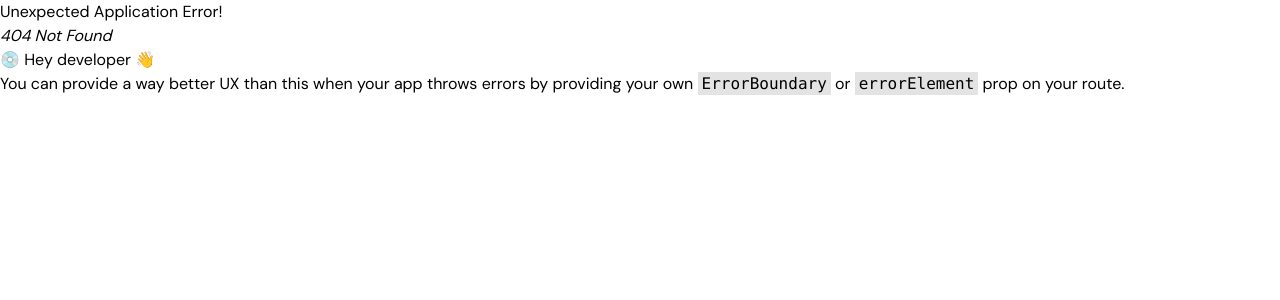
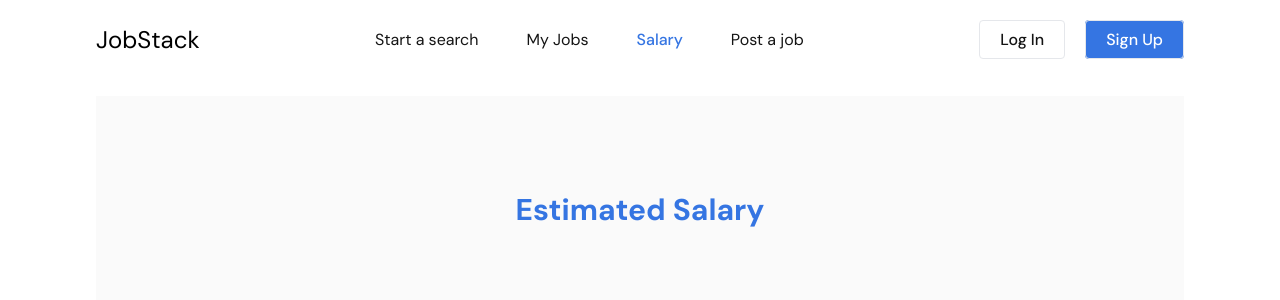
Before and after one commit to AsifAhmedSahil/job-stack-client-using-React-MongoDB-Node-Express.js-Tailwind-CSS, a React (Vite) app: page /salary in a window 1280 px wide. Before the commit this address had no page. Shown: the top 300 px of the page. Built offline with nearby package versions, Linux system fonts and the light colour scheme.

Commit message:
page header done

```diff
--- a/package.json
+++ b/package.json
@@ -10,6 +10,7 @@
     "preview": "vite preview"
   },
   "dependencies": {
+    "@tanstack/react-query": "^5.28.9",
     "localforage": "^1.10.0",
     "match-sorter": "^6.3.1",
     "react": "^18.2.0",
--- a/src/Pages/MyJobs/MyJobs.jsx
+++ b/src/Pages/MyJobs/MyJobs.jsx
@@ -3,6 +3,8 @@ import { Link } from "react-router-dom";
 import { FaEdit } from "react-icons/fa";
 import { FaTrashAlt } from "react-icons/fa";
 import Swal from "sweetalert2";
+import { useQuery } from "@tanstack/react-query";
+import PageHeader from "../../assets/Components/PageHeader";
 
 const MyJobs = () => {
   const email = "sahil@gmail.com";
@@ -10,8 +12,19 @@ const MyJobs = () => {
   const [searchText, setSearchText] = useState("");
   const [jobs, setJobs] = useState([]);
 
-  const [currentPage,setCurrentPage] = useState(1)
-  const itemPerPage = 4
+  const [currentPage, setCurrentPage] = useState(1);
+  const itemPerPage = 4;
+
+
+//   const { data: job = [], refetch } = useQuery({
+//     queryKey: ["jobs"],
+//     queryFn: async () => {
+//       const res = fetch(`http://localhost:3000/myJobs/${email}`)
+
+//       return res.data;
+//       console.log(data)
+//     },
+// })
 
   useEffect(() => {
     setISLoading(true);
@@ -21,7 +34,6 @@ const MyJobs = () => {
         console.log(data);
         setJobs(data);
         setISLoading(false);
-
       });
   }, [searchText]);
 
@@ -29,22 +41,21 @@ const MyJobs = () => {
 
   const indexOfLaseItem = currentPage * itemPerPage;
   const indexOfFirstItem = indexOfLaseItem - itemPerPage;
-  const currentJob = jobs.slice(indexOfFirstItem,indexOfLaseItem);
+  const currentJob = jobs.slice(indexOfFirstItem, indexOfLaseItem);
 
   // next page btn
 
-  const nextPage = () =>{
-    if(indexOfLaseItem < jobs.length) {
+  const nextPage = () => {
+    if (indexOfLaseItem < jobs.length) {
       setCurrentPage(currentPage + 1);
+    }
+  };
 
+  const previousPage = () => {
+    if (currentPage > 1) {
+      setCurrentPage(currentPage - 1);
     }
-  }
-
-  const previousPage = () =>{
-    if(currentPage > 1){
-      setCurrentPage(currentPage -1)
-    }
-  }
+  };
 
   const handleSearch = () => {
     const filter = jobs.filter(
@@ -98,6 +109,7 @@ const MyJobs = () => {
   };
   return (
     <div className="max-w-screen-2xl container mx-auto lg:px-24 px-4">
+      <PageHeader title={"My Job Page"}/>
       <div>
         <h1 className="text-center text-2xl mt-6 mb-4">All My Jobs</h1>
         <div className="text-center mb-4 mt-12">
@@ -165,8 +177,10 @@ const MyJobs = () => {
                       </tr>
                     </thead>
 
-                    {
-                      isLoading ? (<div className="text-2xl text-blue">Loading...</div>) : (<tbody>
+                    {isLoading ? (
+                      <div className="text-2xl text-blue">Loading...</div>
+                    ) : (
+                      <tbody>
                         {currentJob.map((job, index) => (
                           <tr key={index}>
                             <th className="border-t-0 px-6 align-middle border-l-0 border-r-0 text-xs whitespace-nowrap p-4 text-left text-blueGray-700 ">
@@ -206,28 +220,23 @@ const MyJobs = () => {
                             </td>
                           </tr>
                         ))}
-                      </tbody>)
-                    }
-
-
+                      </tbody>
+                    )}
                   </table>
-
-
                 </div>
-
               </div>
               <div className="text-center text-base text-black space-x-8 mt-8">
-                    {
-                      currentPage > 1 && (
-                        <button onClick={previousPage} className="focus:underline">Previous</button>
-                      )
-                    }
-                    {
-                      indexOfLaseItem < jobs.length && (
-                        <button onClick={nextPage} className="focus:underline">Next</button>
-                      )
-                    }
-                  </div>
+                {currentPage > 1 && (
+                  <button onClick={previousPage} className="focus:underline">
+                    Previous
+                  </button>
+                )}
+                {indexOfLaseItem < jobs.length && (
+                  <button onClick={nextPage} className="focus:underline">
+                    Next
+                  </button>
+                )}
+              </div>
             </div>
           </section>
         </div>
--- /dev/null
+++ b/src/Pages/SalaryPage/SalaryPage.jsx
@@ -0,0 +1,13 @@
+import React from 'react'
+import PageHeader from '../../assets/Components/PageHeader'
+
+const SalaryPage = () => {
+  return (
+    <div className="max-w-screen-2xl container mx-auto lg:px-24 px-4">
+        <PageHeader title={"Estimated Salary"}/>
+
+    </div>
+  )
+}
+
+export default SalaryPage
--- /dev/null
+++ b/src/assets/Components/PageHeader.jsx
@@ -0,0 +1,14 @@
+import React from 'react'
+
+const PageHeader = ({title}) => {
+  return (
+    <div className='py-24 mt-4 bg-[#FAFAFA] flex items-center justify-center'>
+        <div>
+            <h2 className='text-center text-blue text-3xl font-bold'>{title}</h2>
+        </div>
+
+    </div>
+  )
+}
+
+export default PageHeader
```
Also changed, not shown: src/Router/Router.jsx (+6 -1 lines), 1 other file (tests, documents, lock files or other folders).
